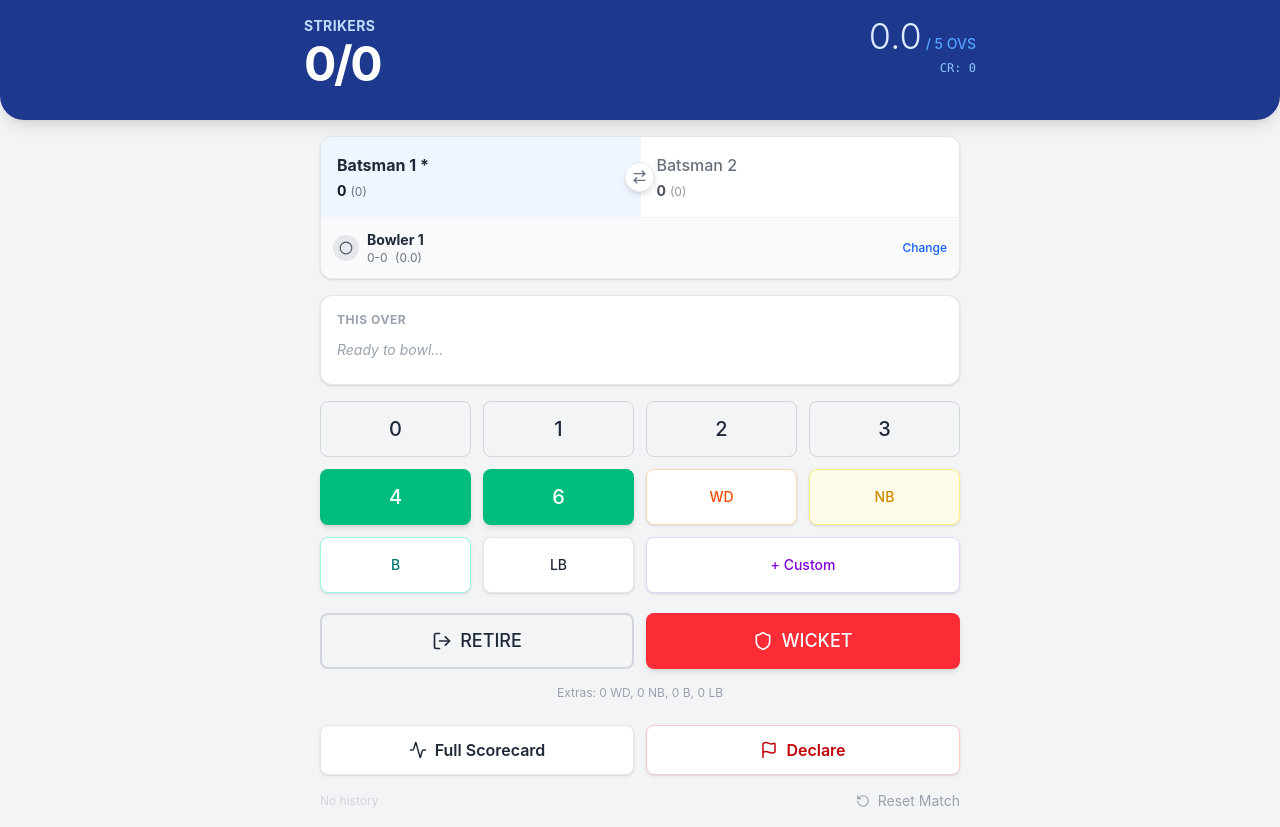
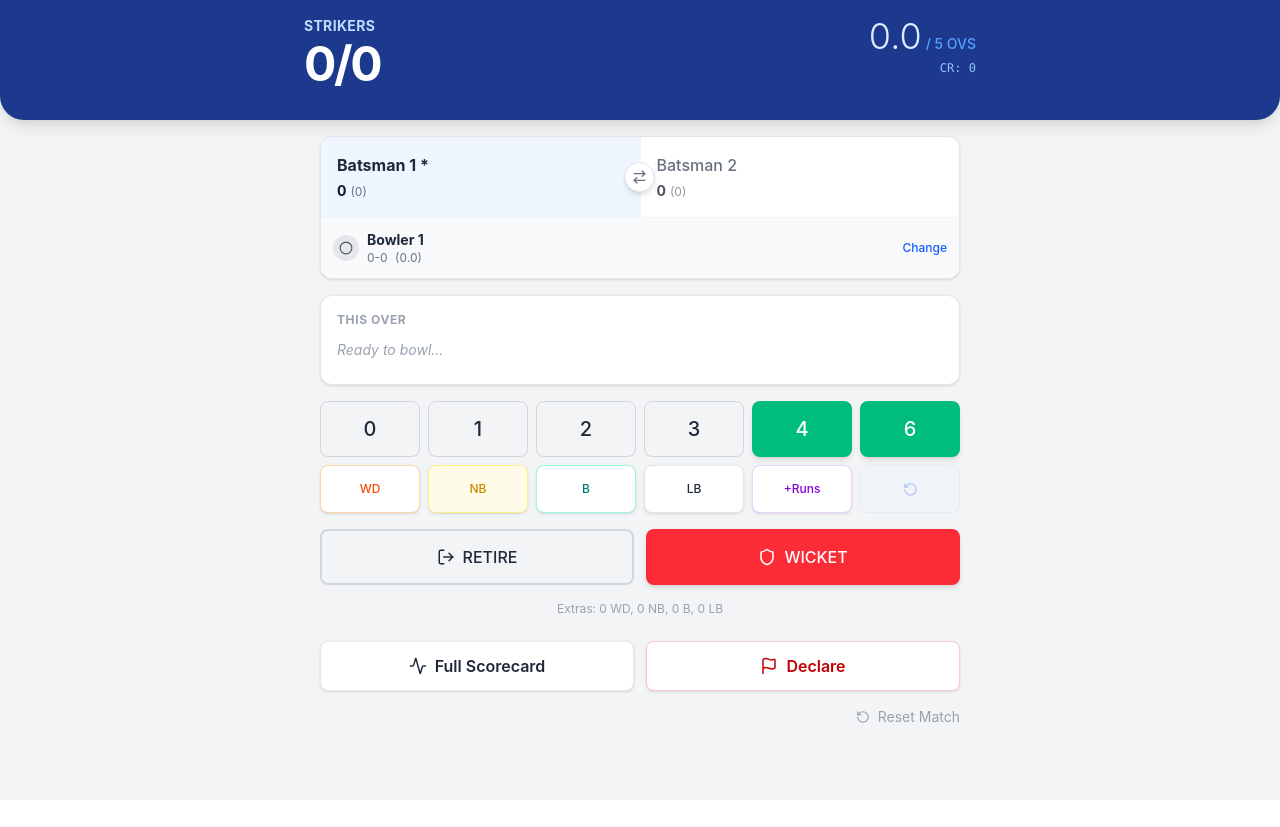
Before and after one commit to abhijeetnazar/cricket-scorer, a React (Vite) app: page / in a window 1280 px wide. Both pictures are taken after a click on the button "Start Match". After the commit the page ends 800 px from the top, so only its background shows below. Built offline with nearby package versions, Linux system fonts and the light colour scheme.

Commit message:
refactor: scoring pad to 2 rows of 6, undo integrated as pad button

```diff
--- a/src/App.jsx
+++ b/src/App.jsx
@@ -1382,42 +1382,46 @@ export default function CricketScorer() {
           </div>
         </div>
 
-        {/* Controls */}
-        <div className="grid grid-cols-4 gap-3">
+        {/* Controls — 2 rows of 6 */}
+        <div className="grid grid-cols-6 gap-2">
+          {/* Row 1: Runs */}
           <Button variant="secondary" className="h-14 text-xl font-bold" onClick={() => handleScoring(0)}>0</Button>
           <Button variant="secondary" className="h-14 text-xl font-bold" onClick={() => handleScoring(1)}>1</Button>
           <Button variant="secondary" className="h-14 text-xl font-bold" onClick={() => handleScoring(2)}>2</Button>
           <Button variant="secondary" className="h-14 text-xl font-bold" onClick={() => handleScoring(3)}>3</Button>
-
           <Button variant="success" className="h-14 text-xl font-bold" onClick={() => handleScoring(4)}>4</Button>
           <Button variant="success" className="h-14 text-xl font-bold" onClick={() => handleScoring(6)}>6</Button>
-          <Button variant="action" className="h-14 text-sm font-bold text-orange-600 border-orange-200 bg-orange-50" onClick={() => handleScoring(0, 'wide')}>WD</Button>
-          <Button variant="action" className="h-14 text-sm font-bold text-yellow-600 border-yellow-200 bg-yellow-50" onClick={() => handleScoring(0, 'noball')}>NB</Button>
 
-          <Button variant="action" className="h-14 text-sm font-bold text-teal-700 border-teal-200 bg-teal-50" onClick={() => handleScoring(1, 'bye')}>B</Button>
-          <Button variant="action" className="h-14 text-sm font-bold text-cyan-700 border-cyan-200 bg-cyan-50" onClick={() => handleScoring(1, 'legbye')}>LB</Button>
-          <Button
-            variant="action"
-            className="col-span-2 h-14 text-sm font-bold text-purple-700 border-purple-200 bg-purple-50"
-            onClick={() => setCustomRunsModal({ show: true, runs: '' })}
+          {/* Row 2: Extras + Undo */}
+          <Button variant="action" className="h-12 text-xs font-bold text-orange-600 border-orange-200 bg-orange-50" onClick={() => handleScoring(0, 'wide')}>WD</Button>
+          <Button variant="action" className="h-12 text-xs font-bold text-yellow-600 border-yellow-200 bg-yellow-50" onClick={() => handleScoring(0, 'noball')}>NB</Button>
+          <Button variant="action" className="h-12 text-xs font-bold text-teal-700 border-teal-200 bg-teal-50" onClick={() => handleScoring(1, 'bye')}>B</Button>
+          <Button variant="action" className="h-12 text-xs font-bold text-cyan-700 border-cyan-200 bg-cyan-50" onClick={() => handleScoring(1, 'legbye')}>LB</Button>
+          <Button variant="action" className="h-12 text-xs font-bold text-purple-700 border-purple-200 bg-purple-50" onClick={() => setCustomRunsModal({ show: true, runs: '' })}>+Runs</Button>
+          <button
+            onClick={handleUndo}
+            disabled={historyLength === 0}
+            className="h-12 rounded-lg border flex items-center justify-center text-xs font-bold transition-all active:scale-95 disabled:opacity-30 disabled:cursor-not-allowed text-blue-600 border-blue-200 bg-blue-50 hover:bg-blue-100"
           >
-            + Custom
-          </Button>
+            <RotateCcw size={15} />
+          </button>
+        </div>
 
+        {/* RETIRE + WICKET */}
+        <div className="grid grid-cols-2 gap-3 mt-3">
           <Button
             variant="secondary"
-            className="col-span-2 h-14 text-lg font-bold mt-2 flex items-center justify-center gap-2 border-2 border-gray-300"
+            className="h-14 text-base font-bold flex items-center justify-center gap-2 border-2 border-gray-300"
             onClick={() => setRetireModal({ show: true, player: 'striker' })}
           >
-            <LogOut size={20} /> RETIRE
+            <LogOut size={18} /> RETIRE
           </Button>
-
           <Button
             variant="danger"
-            className="col-span-2 h-14 text-lg font-bold mt-2 flex items-center justify-center gap-2"
+            className="h-14 text-base font-bold flex items-center justify-center gap-2"
             onClick={() => setWicketModal({ show: true, runs: 0, extra: 'none', dismissed: 'striker' })}
           >
-            <Shield size={20} /> WICKET
+            <Shield size={18} /> WICKET
           </Button>
         </div>
 
@@ -1444,17 +1448,7 @@ export default function CricketScorer() {
             </Button>
           </div>
 
-          <div className="flex items-center justify-between">
-            {historyLength > 0 ? (
-              <button
-                onClick={handleUndo}
-                className="flex items-center gap-2 text-blue-600 hover:text-blue-800 transition-colors text-sm font-medium"
-              >
-                <RotateCcw size={14} /> Undo
-              </button>
-            ) : (
-              <span className="text-xs text-gray-300">No history</span>
-            )}
+          <div className="flex justify-end">
             <button
               onClick={() => {
                 setConfirmModal({
```
